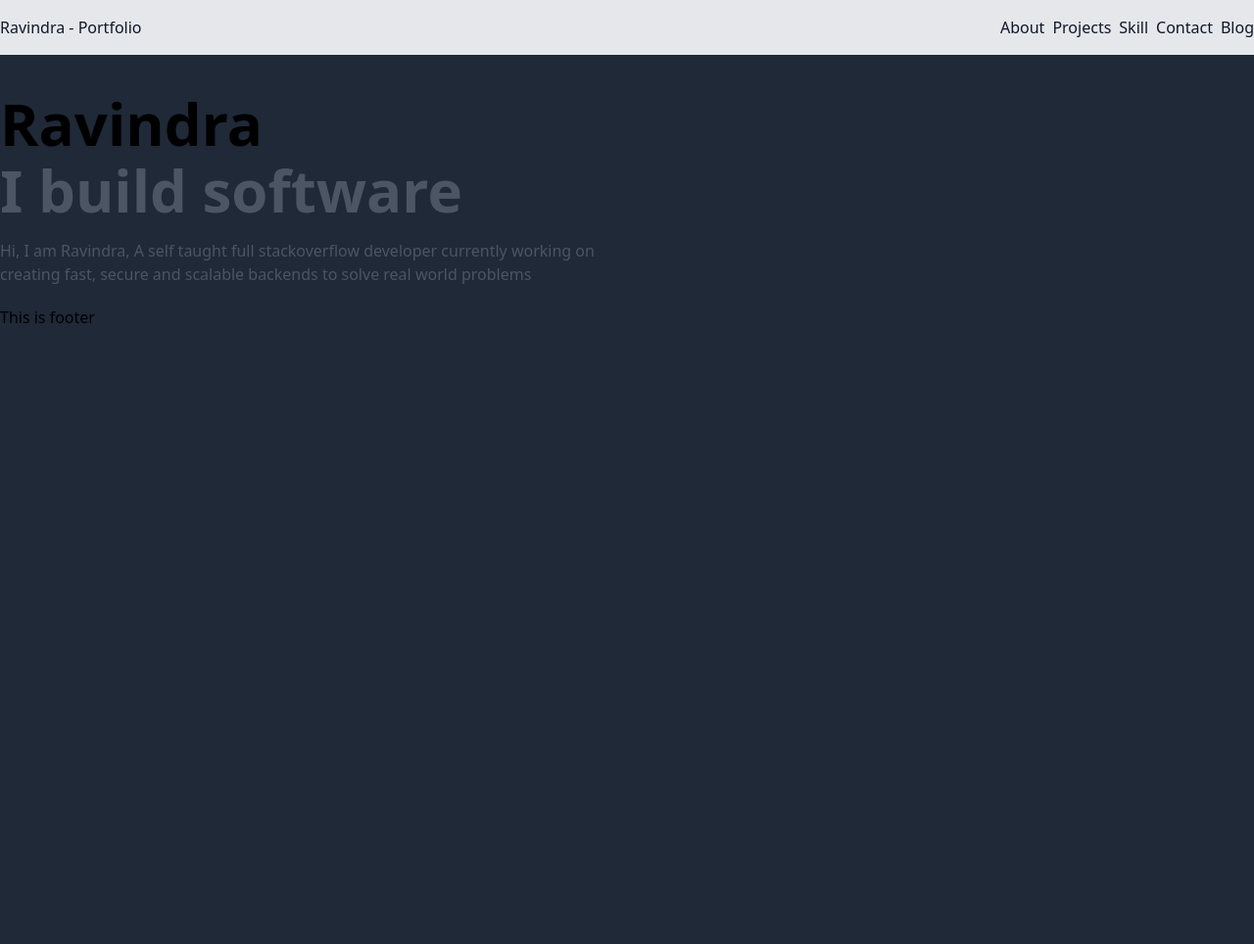
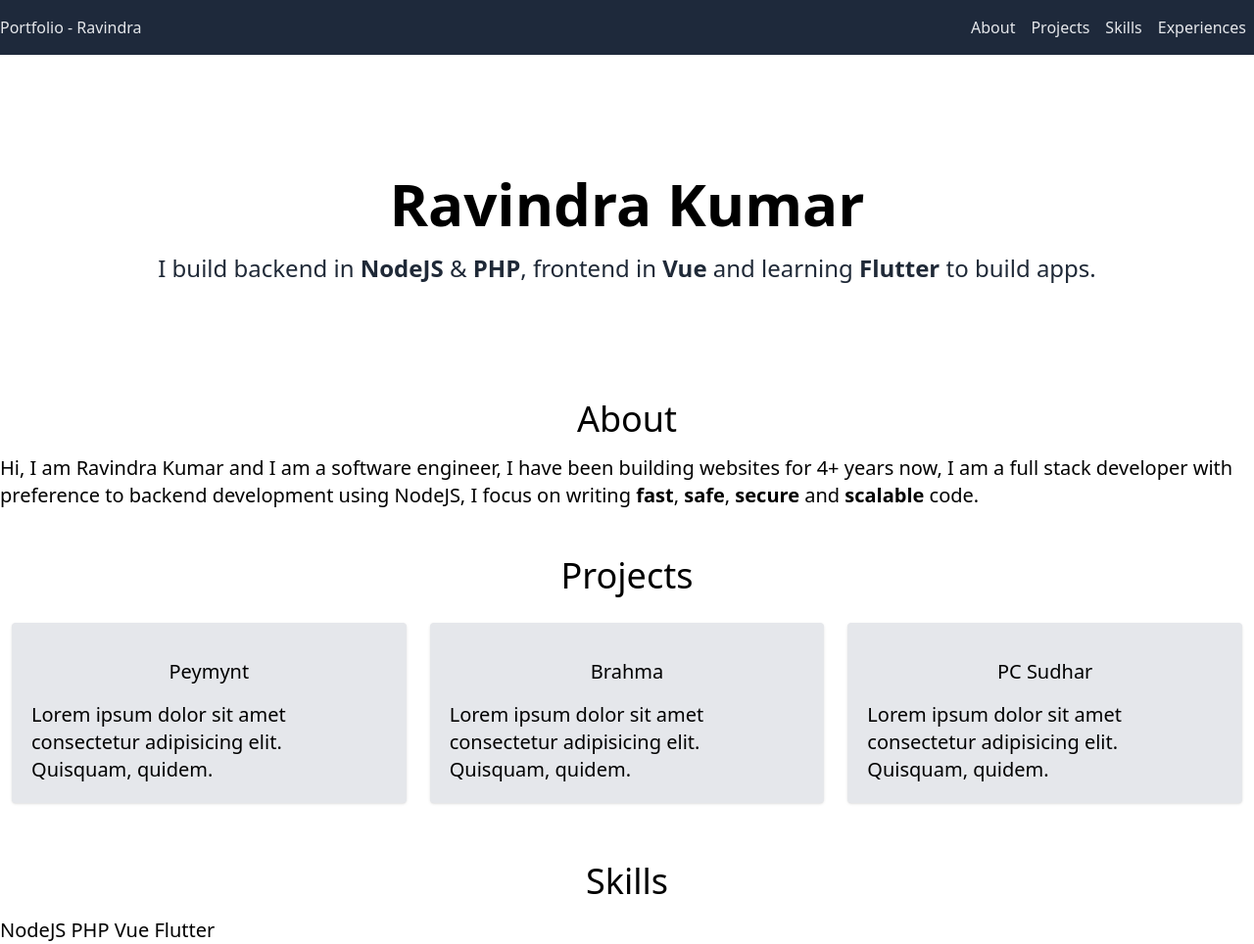
Before and after one commit to SecureSnowball/portfolio, a website: page src/index.html in a window 1280 px wide. Shown: the whole page at 98% size. Before the commit the page ends 800 px from the top, so only its background shows below. Drawn offline with nearby package versions, Linux system fonts and the light colour scheme; files that its build step writes are made by us from their sources.

Commit message:
Very basic sections added without anything usefull

```diff
--- a/src/index.html
+++ b/src/index.html
@@ -2,41 +2,113 @@
 <html lang="en">
 
 <head>
+  <title></title>
   <meta charset="UTF-8">
-  <meta http-equiv="X-UA-Compatible" content="IE=edge">
-  <meta name="viewport" content="width=device-width, initial-scale=1.0">
-  <title>Ravindra - Portfolio</title>
+  <meta name="viewport" content="width=device-width, initial-scale=1">
   <link rel="stylesheet" href="./public/main.css">
 </head>
 
-<body class="bg-gray-800 dark:bg-slate-800 bg-gray-100 dark:text-slate-200">
-  <nav class="bg-gray-200 dark:bg-slate-900 py-4 text-slate-900 dark:text-gray-200">
-    <div class="container flex justify-between mx-auto">
-      <span>
-        Ravindra - Portfolio
-      </span>
-      <ul class="flex space-x-2">
-        <li>About</li>
-        <li>Projects</li>
-        <li>Skill</li>
-        <li>Contact</li>
-        <li>Blog</li>
+<body>
+  <!-- Nav start -->
+  <nav class="flex justify-center bg-slate-800 text-gray-200 py-4">
+    <div class="flex flex-row justify-between container">
+      <span>Portfolio - Ravindra</span>
+      <ul class='flex flex-row'>
+        <li class="px-2">About</li>
+        <li class="px-2">Projects</li>
+        <li class="px-2">Skills</li>
+        <li class="px-2">Experiences</li>
       </ul>
     </div>
   </nav>
-  <main class="container mx-auto mt-10">
-    <!-- Intro div start -->
-    <div>
-      <h1 class="text-6xl font-semibold">Ravindra</h1>
-      <h2 class="text-6xl font-semibold text-gray-600 dark:text-slate-400 mt-2">I build software</h2>
-      <p class="my-5 text-gray-600 dark:text-slate-400 w-1/2">
-        Hi, I am Ravindra, A self taught full stackoverflow developer currently working on
-        creating fast, secure and scalable backends to solve real world problems
-      </p>
+  <!-- Nav end -->
+
+  <!-- Intro start -->
+  <div class="flex justify-center">
+    <div class="container my-10">
+      <div class="h-64 flex flex-col items-center justify-center">
+        <h1 class="text-6xl my-5 font-semibold">Ravindra Kumar</h1>
+        <p class="text-gray-800 text-2xl">
+          I build backend in <strong>NodeJS</strong> &amp; <strong>PHP</strong>, frontend in
+          <strong>Vue</strong> and learning <strong>Flutter</strong> to build apps.
+        </p>
+      </div>
     </div>
-    <!-- Intro div end -->
-  </main>
-  <footer class="container mx-auto">This is footer</footer>
+  </div>
+  <!-- Intro end -->
+
+  <!-- About start -->
+  <div class="flex justify-center">
+    <div class="container">
+      <h3 class="text-4xl font-medium text-center my-4">About</h3>
+      <div class="flex">
+        <p class="text-xl">
+          Hi, I am Ravindra Kumar and I am a software engineer,
+          I have been building websites for 4+ years now,
+          I am a full stack developer with preference to backend development using NodeJS,
+          I focus on writing <strong>fast</strong>, <strong>safe</strong>, <strong>secure</strong> and <strong>scalable</strong> code.
+        </p>
+      </div>
+    </div>
+  </div>
+  <!-- About end -->
+
+  <!-- Projects start -->
+  <div class="flex justify-center my-8">
+    <div class="container">
+      <h3 class="text-4xl font-medium text-center my-4">Projects</h3>
+      <!-- Project grid start -->
+      <div class="flex flex-wrap justify-center">
+        <div class="w-full md:w-1/3 p-3">
+          <div class="bg-gray-200 rounded shadow p-5">
+            <h3 class="text-xl font-medium text-center my-4">Peymynt</h3>
+            <p class="text-xl">
+              Lorem ipsum dolor sit amet consectetur adipisicing elit.
+              Quisquam, quidem.
+            </p>
+          </div>
+        </div>
+
+        <div class="w-full md:w-1/3 p-3">
+          <div class="bg-gray-200 rounded shadow p-5">
+            <h3 class="text-xl font-medium text-center my-4">Brahma</h3>
+            <p class="text-xl">
+              Lorem ipsum dolor sit amet consectetur adipisicing elit.
+              Quisquam, quidem.
+            </p>
+          </div>
+        </div>
+
+        <div class="w-full md:w-1/3 p-3">
+          <div class="bg-gray-200 rounded shadow p-5">
+            <h3 class="text-xl font-medium text-center my-4">PC Sudhar</h3>
+            <p class="text-xl">
+              Lorem ipsum dolor sit amet consectetur adipisicing elit.
+              Quisquam, quidem.
+            </p>
+          </div>
+        </div>
+      </div>
+      <!-- Project grid end -->
+    </div>
+  </div>
+  <!-- Projects end -->
+
+  <!-- Skills start -->
+  <div class="flex justify-center">
+    <div class="container">
+      <h3 class="text-4xl font-medium text-center my-4">Skills</h3>
+      <div class="flex">
+        <p class="text-xl">
+          NodeJS
+          PHP
+          Vue
+          Flutter
+        </p>
+      </div>
+    </div>
+  </div>
+  <!-- Skills end -->
 </body>
 
 </html>
```
